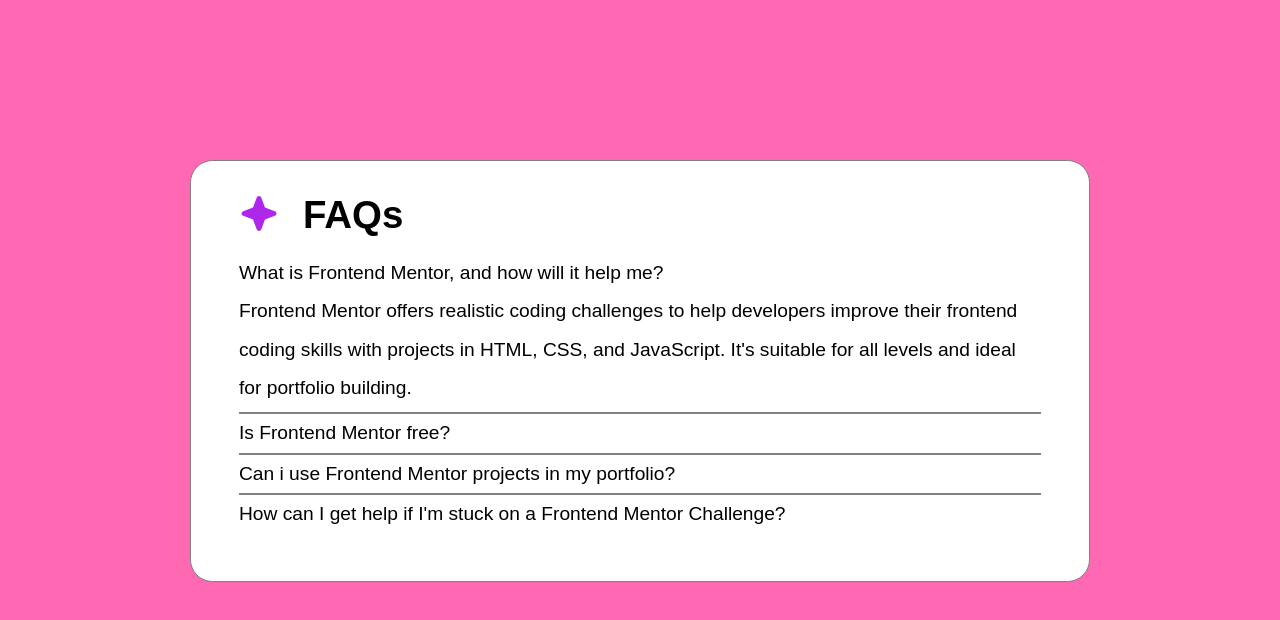
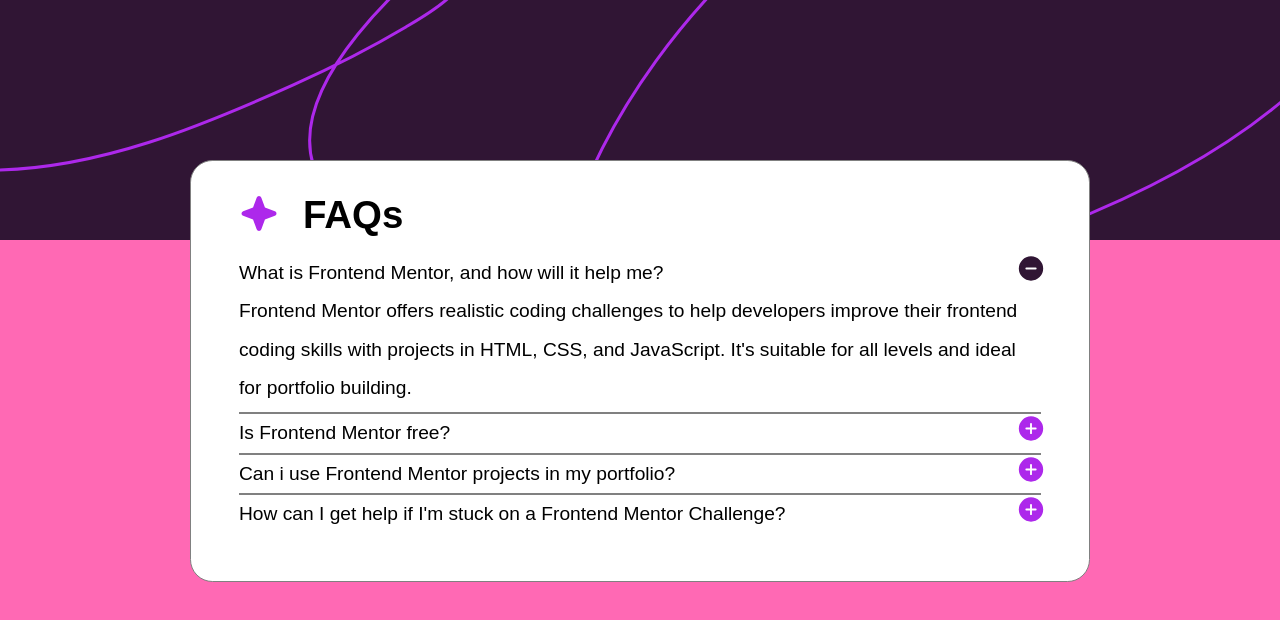
Before and after one commit to forpracticingweb-dev/faq.io, a plain HTML site: page index.html in a window 1280 px wide. Both pictures are taken after a click on the element 640 px from the left and 273 px from the top of the page. Drawn offline with Linux system fonts and the light colour scheme.

Commit message:
Update style.css

```diff
--- a/style.css
+++ b/style.css
@@ -35,7 +35,7 @@
     height: 30vh;
     background-color: hotpink;
     width: 100%;
-    background-image: url(/assets/images/background-pattern-desktop.svg);
+    background-image: url(background-pattern-desktop.svg);
     margin: 0;
 
 }
@@ -65,11 +65,11 @@
     height: 120px;
 }
 .accordian .wrapper.active .label::before{
-content: url(/assets/images/icon-minus.svg);
+content: url(icon-minus.svg);
 font-size: 2rem;
 }
 .accordian .label::before{
-    content: url(/assets/images/icon-plus.svg);
+    content: url(icon-plus.svg);
     color: pink;
     top: 50%;
     right: -5px;
```
